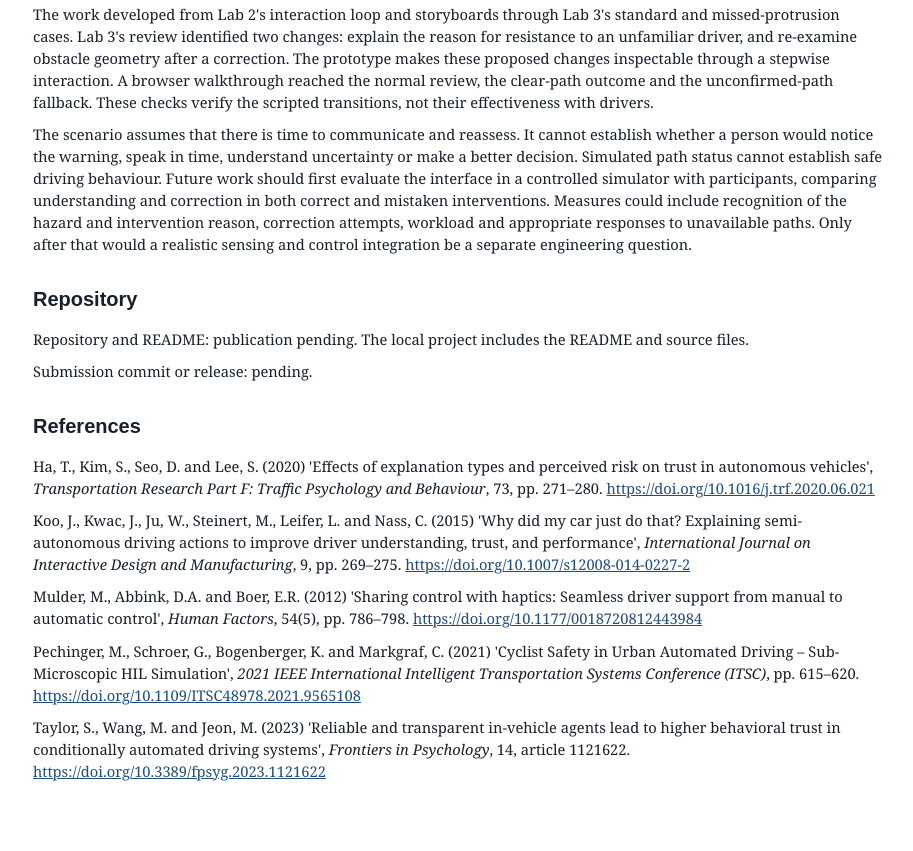
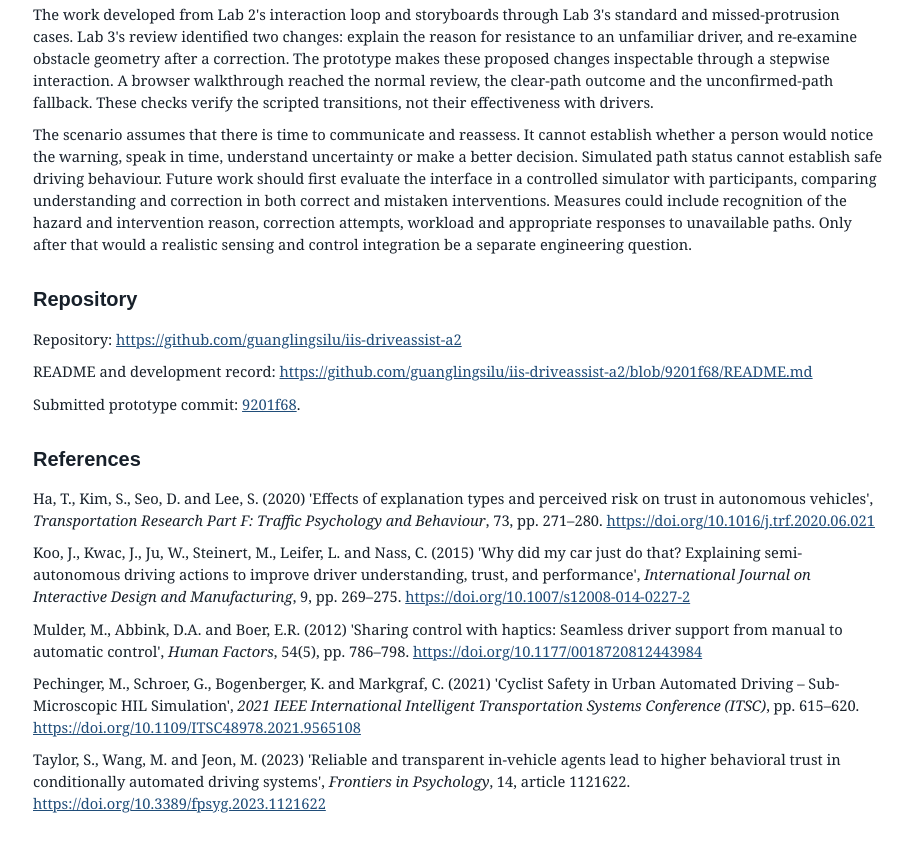
Before and after one commit to guanglingsilu/iis-driveassist-a2, a plain HTML site: page Project_Report.html in a window 1280 px wide. Shown: the part 3446-4297 px from the top of the page, without its empty margins (182-1095 px from the left). Before the commit the page ends 4273 px from the top, so only its background shows below. Drawn offline with Linux system fonts and the light colour scheme.

Commit message:
Link report to submitted prototype

```diff
--- a/Project_Report.html
+++ b/Project_Report.html
@@ -44,8 +44,9 @@
 <p>The work developed from Lab 2&#39;s interaction loop and storyboards through Lab 3&#39;s standard and missed-protrusion cases. Lab 3&#39;s review identified two changes: explain the reason for resistance to an unfamiliar driver, and re-examine obstacle geometry after a correction. The prototype makes these proposed changes inspectable through a stepwise interaction. A browser walkthrough reached the normal review, the clear-path outcome and the unconfirmed-path fallback. These checks verify the scripted transitions, not their effectiveness with drivers.</p>
 <p>The scenario assumes that there is time to communicate and reassess. It cannot establish whether a person would notice the warning, speak in time, understand uncertainty or make a better decision. Simulated path status cannot establish safe driving behaviour. Future work should first evaluate the interface in a controlled simulator with participants, comparing understanding and correction in both correct and mistaken interventions. Measures could include recognition of the hazard and intervention reason, correction attempts, workload and appropriate responses to unavailable paths. Only after that would a realistic sensing and control integration be a separate engineering question.</p>
 <h2>Repository</h2>
-<p>Repository and README: publication pending. The local project includes the README and source files.</p>
-<p>Submission commit or release: pending.</p>
+<p>Repository: <a href="https://github.com/guanglingsilu/iis-driveassist-a2">https://github.com/guanglingsilu/iis-driveassist-a2</a></p>
+<p>README and development record: <a href="https://github.com/guanglingsilu/iis-driveassist-a2/blob/9201f68/README.md">https://github.com/guanglingsilu/iis-driveassist-a2/blob/9201f68/README.md</a></p>
+<p>Submitted prototype commit: <a href="https://github.com/guanglingsilu/iis-driveassist-a2/commit/9201f68">9201f68</a>.</p>
 <h2>References</h2>
 <p>Ha, T., Kim, S., Seo, D. and Lee, S. (2020) &#39;Effects of explanation types and perceived risk on trust in autonomous vehicles&#39;, <em>Transportation Research Part F: Traffic Psychology and Behaviour</em>, 73, pp. 271–280. <a href="https://doi.org/10.1016/j.trf.2020.06.021">https://doi.org/10.1016/j.trf.2020.06.021</a></p>
 <p>Koo, J., Kwac, J., Ju, W., Steinert, M., Leifer, L. and Nass, C. (2015) &#39;Why did my car just do that? Explaining semi-autonomous driving actions to improve driver understanding, trust, and performance&#39;, <em>International Journal on Interactive Design and Manufacturing</em>, 9, pp. 269–275. <a href="https://doi.org/10.1007/s12008-014-0227-2">https://doi.org/10.1007/s12008-014-0227-2</a></p>
```
Also changed, not shown: 1 other file.
